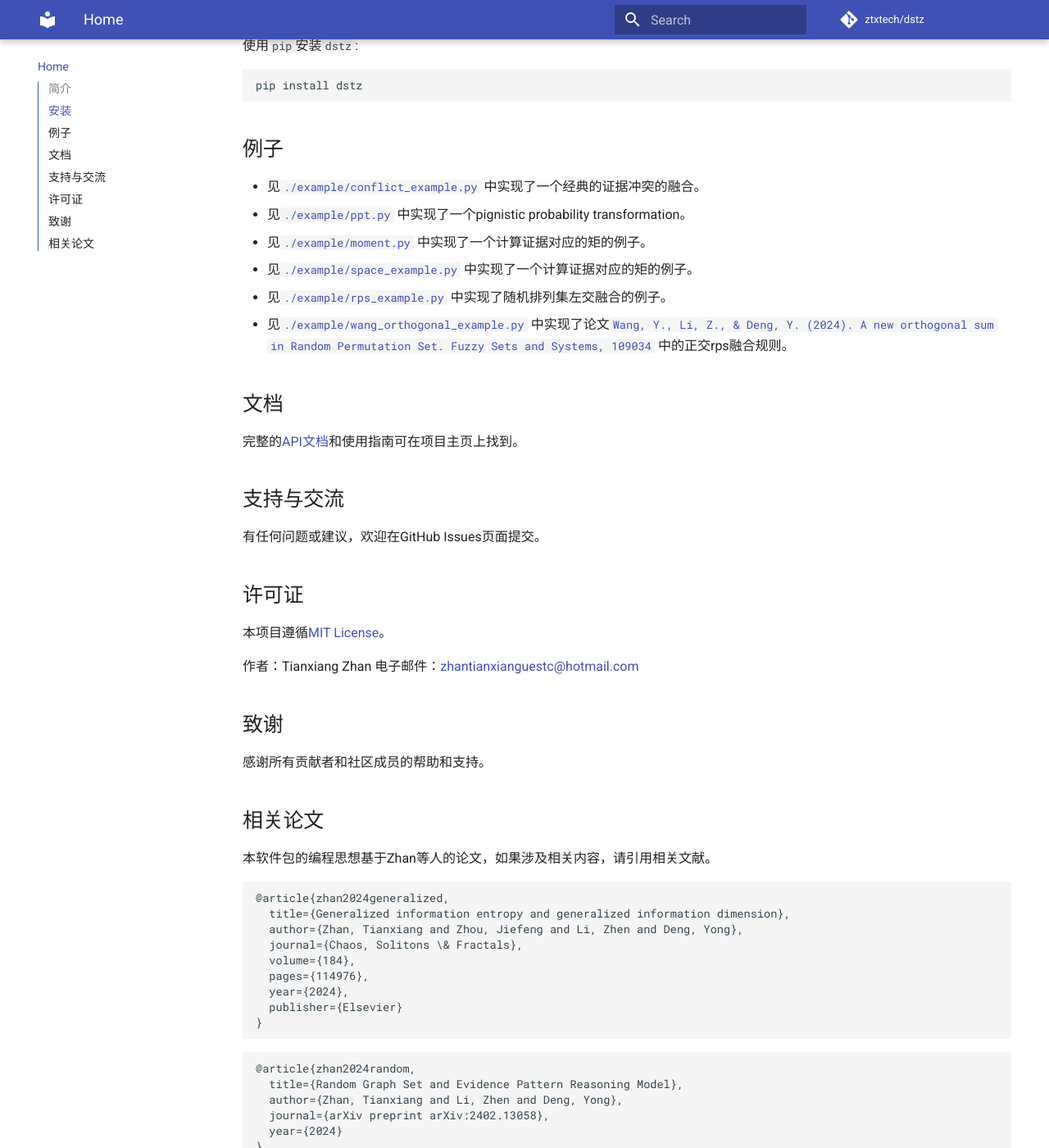
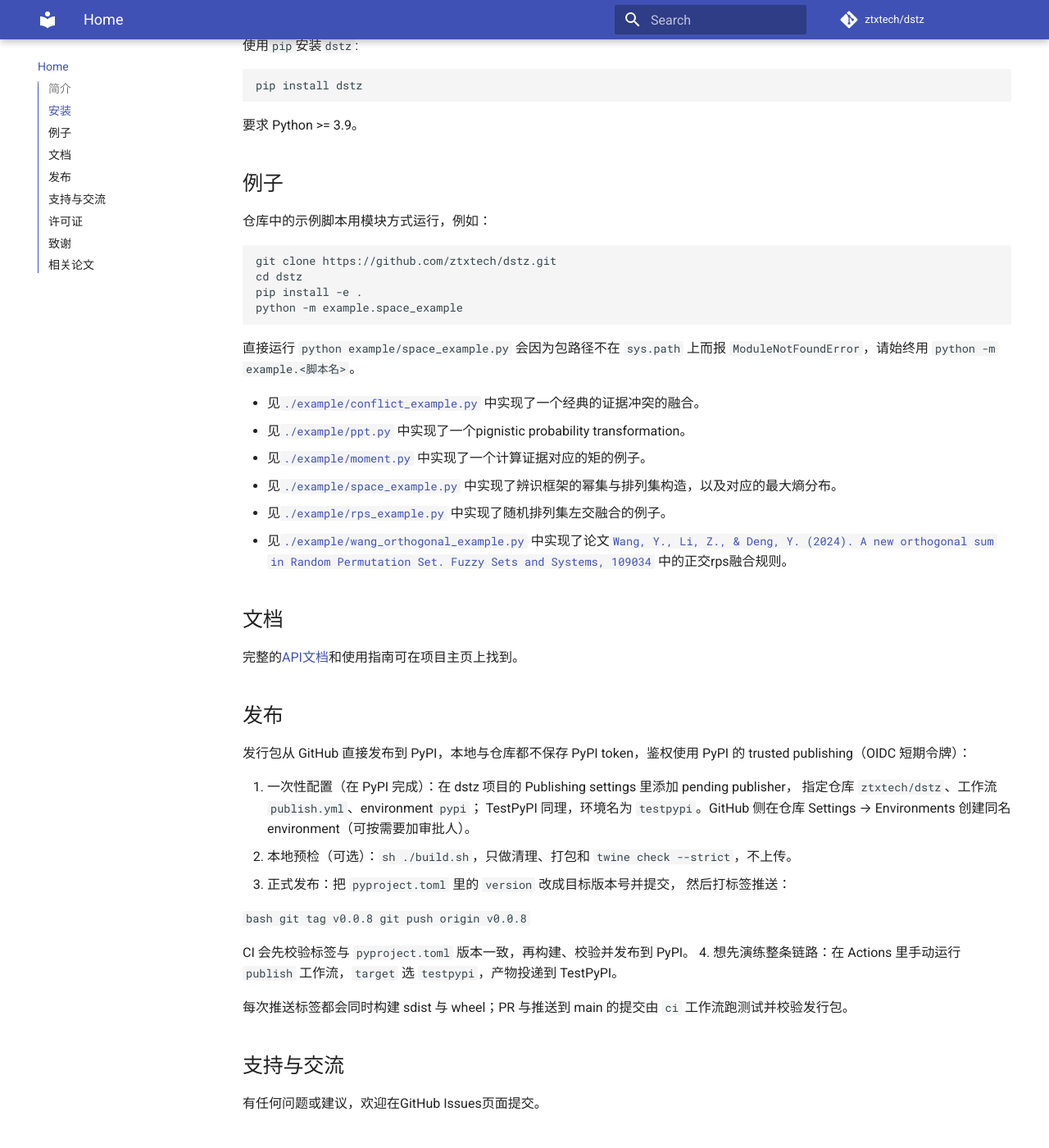
Before and after one commit to ztxtech/dstz, an MkDocs documentation site: the page built from docs/index.md, in a window 1280 px wide and 1400 px high, scrolled down 420 px. Shown: the whole window at 82% size. Built offline with MkDocs 1.6.1 and Material for MkDocs 9.7.7, drawn with Linux system fonts in a browser that asks for light colours; comment, search, counter and statistics services are not loaded.

Commit message:
build: 改为从 GitHub Actions 发布到 PyPI
把本地手动上传的流程换成 GitHub 上的自动化发布链路：

* 新增 .github/workflows/publish.yml，用 pypa/gh-action-pypi-publish 通过
  trusted publishing（OIDC）发布，仓库和本地都不保存 PyPI token；推送 v* 标签
  发正式版，手动触发可投递 TestPyPI 演练。
* 新增 .github/workflows/ci.yml，在 3.9/3.11/3.13 上跑 pytest，并校验发行包。
* build.sh 只保留构建与 twine check 预检，删除已失效的 push.sh。
* pyproject.toml 改用 SPDX 许可证表达式、补齐分类器与项目链接，requires-python
  收紧到 >=3.9。
* README/docs 增加「发布」一节，说明一次性配置和发版步骤。

````diff
--- a/docs/index.md
+++ b/docs/index.md
@@ -2,11 +2,11 @@
 
 ![PRs Welcome](https://img.shields.io/badge/PRs-Welcome-green)
 [![Python](https://img.shields.io/badge/PyPI-3670A0?logo=PyPI&logoColor=ffdd54)](https://pypi.org/project/dstz/)
-[![Python Version](https://img.shields.io/badge/python-%3E%3D3.7-blue.svg)](https://www.python.org/downloads/)
+[![Python Version](https://img.shields.io/badge/python-%3E%3D3.9-blue.svg)](https://www.python.org/downloads/)
 [![MIT License](https://img.shields.io/badge/License-MIT-green.svg)](https://opensource.org/licenses/MIT)
 [![GitHub Repository](https://img.shields.io/badge/repository-GitHub-blue.svg)](https://github.com/ztxtech/dstz)
 [![GitHub Issues](https://img.shields.io/github/issues/ztxtech/dstz.svg)](https://github.com/ztxtech/dstz/issues)
-[![Documentation Status](https://readthedocs.org/projects/dst/badge/?version=latest)](https://dst.readthedocs.io/en/latest/?badge=latest)
+[![Documentation Status](https://readthedocs.org/projects/dstz/badge/?version=latest)](https://dstz.readthedocs.io/en/latest/?badge=latest)
 
 ## 简介
 
@@ -20,7 +20,20 @@
 pip install dstz
 ```
 
+要求 Python >= 3.9。
+
 ## 例子
+
+仓库中的示例脚本用模块方式运行，例如：
+
+```bash
+git clone https://github.com/ztxtech/dstz.git
+cd dstz
+pip install -e .
+python -m example.space_example
+```
+
+直接运行 `python example/space_example.py` 会因为包路径不在 `sys.path` 上而报 `ModuleNotFoundError`，请始终用 `python -m example.<脚本名>`。
 
 - 见[`./example/conflict_example.py`](https://github.com/ztxtech/dstz/blob/main/example/conflict_example.py)
   中实现了一个经典的证据冲突的融合。
@@ -29,7 +42,7 @@ pip install dstz
 - 见[`./example/moment.py`](https://github.com/ztxtech/dstz/blob/main/example/moment.py)
   中实现了一个计算证据对应的矩的例子。
 - 见[`./example/space_example.py`](https://github.com/ztxtech/dstz/blob/main/example/space_example.py)
-  中实现了一个计算证据对应的矩的例子。
+  中实现了辨识框架的幂集与排列集构造，以及对应的最大熵分布。
 - 见[`./example/rps_example.py`](https://github.com/ztxtech/dstz/blob/main/example/rps_example.py)
   中实现了随机排列集左交融合的例子。
 - 见[`./example/wang_orthogonal_example.py`](https://github.com/ztxtech/dstz/blob/main/example/wang_orthogonal_example.py)
@@ -39,6 +52,29 @@ pip install dstz
 ## 文档
 
 完整的[API文档](https://dstz.readthedocs.io/)和使用指南可在项目主页上找到。
+
+## 发布
+
+发行包从 GitHub 直接发布到 PyPI，本地与仓库都不保存 PyPI token，鉴权使用 PyPI 的 trusted publishing（OIDC 短期令牌）：
+
+1. 一次性配置（在 PyPI 完成）：在 dstz 项目的 Publishing settings 里添加 pending publisher，
+   指定仓库 `ztxtech/dstz`、工作流 `publish.yml`、environment `pypi`；
+   TestPyPI 同理，环境名为 `testpypi`。GitHub 侧在仓库 Settings → Environments
+   创建同名 environment（可按需要加审批人）。
+2. 本地预检（可选）：`sh ./build.sh`，只做清理、打包和 `twine check --strict`，不上传。
+3. 正式发布：把 `pyproject.toml` 里的 `version` 改成目标版本号并提交，
+   然后打标签推送：
+
+   ```bash
+   git tag v0.0.8
+   git push origin v0.0.8
+   ```
+
+   CI 会先校验标签与 `pyproject.toml` 版本一致，再构建、校验并发布到 PyPI。
+4. 想先演练整条链路：在 Actions 里手动运行 `publish` 工作流，`target` 选
+   `testpypi`，产物投递到 TestPyPI。
+
+每次推送标签都会同时构建 sdist 与 wheel；PR 与推送到 main 的提交由 `ci` 工作流跑测试并校验发行包。
 
 ## 支持与交流
 
````
Also changed, not shown: README.md (renamed from readme.md, +39 -3 lines), pyproject.toml (+30 -22 lines), 5 other files.
